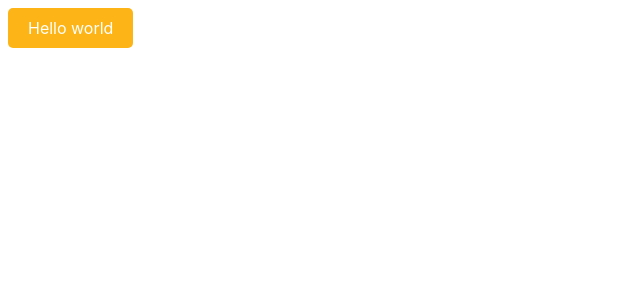
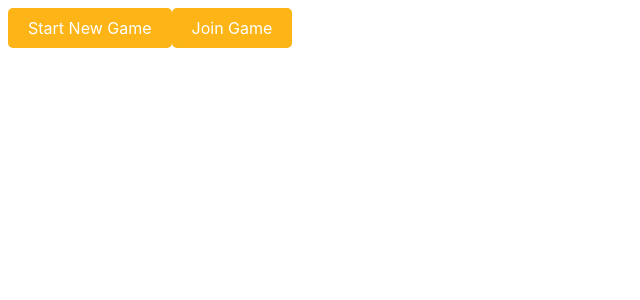
Before and after one commit to jimmaaay/virtual-poker-chips, a React (Create React App) app: page / in a window 1280 px wide. Shown: the top 300 px of the page, without its empty margins (0-640 px from the left). Built offline with nearby package versions, Linux system fonts and the light colour scheme.

Commit message:
Added welcome view (WIP)

```diff
--- a/src/index.tsx
+++ b/src/index.tsx
@@ -1,13 +1,13 @@
 import React, { Fragment } from 'react';
 import ReactDOM from 'react-dom';
 import GlobalStyles from './GlobalStyles';
-import Button from './components/Button/Button';
+import Welcome from './views/Welcome/Welcome';
 import * as serviceWorker from './serviceWorker';
 
 ReactDOM.render(
   <Fragment>
     <GlobalStyles />
-    <Button onClick={() => {}}>Hello world</Button>
+    <Welcome />
   </Fragment>,
   document.getElementById('root'),
 );
--- /dev/null
+++ b/src/views/Welcome/Welcome.tsx
@@ -0,0 +1,14 @@
+import React from 'react';
+import Button from '../../components/Button/Button';
+
+const Welcome = () => {
+  return (
+    <section>
+      <Button>Start New Game</Button>
+      <Button>Join Game</Button>
+    </section>
+  );
+};
+
+
+export default Welcome;
```
